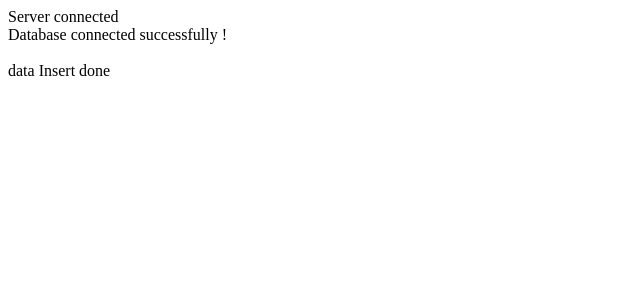
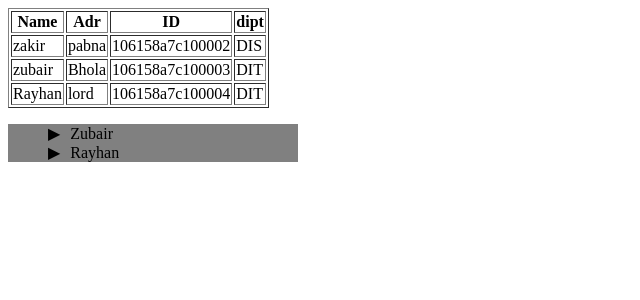
Before and after one commit to aizubair21/php_projects, a PHP site: page /data.php in a window 1280 px wide. Shown: the top 300 px of the page, without its empty margins (0-640 px from the left). Run offline with PHP 8.4, Linux system fonts and the light colour scheme.

Commit message:
practics

```diff
--- a/data.php
+++ b/data.php
@@ -1,65 +1,239 @@
 
   <?php
 
-    $db_name = "myDB";
-    $servername = "localhost";
-    $username = "root";
-    $password = "";
+    // $db_name = "myDB";
+    // $servername = "localhost";
+    // $username = "root";
+    // $password = "";
 
 
-    //connect to mysql databsase
+    // //connect to mysql databsase
 
-    $conn_with_server = mysqli_connect($servername,$username,$password);
-    if ($conn_with_server) {
-      echo "Server connected";
-    } else {
-      echo" connectin failed: " .mysqli_connect_error();
-    };
-    echo'<br>';
+    // $conn_with_server = mysqli_connect($servername,$username,$password);
+    // if ($conn_with_server) {
+    //   echo "Server connected";
+    // } else {
+    //   echo" connectin failed: " .mysqli_connect_error();
+    // };
+    // echo'<br>';
 
 
-    //connect to a database !
+    // //connect to a database !
 
-    $sql_connect_with_database = mysqli_connect($servername,$username,$password,$db_name);
+    // $sql_connect_with_database = mysqli_connect($servername,$username,$password,$db_name);
 
-    if ($sql_connect_with_database) {
-      # code...
-      echo ("Database connected successfully !");
-    } else {echo "database not connected !" .mysqli_connect_error();};
+    // if ($sql_connect_with_database) {
+    //   # code...
+    //   echo ("Database connected successfully !");
+    // } else {echo "database not connected !" .mysqli_connect_error();};
 
 
-    echo'<br>';
+    // echo'<br>';
 
 
-    //sql to creat table into connected Database,
+    // //sql to creat table into connected Database,
 
-    // $sql_table = "CREATE TABLE loginForm (
-    //   id INT(5) UNSIGNED AUTO_INCREMENT PRIMARY KEY,
-    //   f_name VARCHAR(20) NOT NULL,
-    //   email VARCHAR(50) NOT NULL
-    //   )";
-    //   //last cels of table are emiting ",".
+    // // $sql_table = "CREATE TABLE loginForm (
+    // //   id INT(5) UNSIGNED AUTO_INCREMENT PRIMARY KEY,
+    // //   f_name VARCHAR(20) NOT NULL,
+    // //   email VARCHAR(50) NOT NULL
+    // //   )";
+    // //   //last cels of table are emiting ",".
 
-    // if ($sql_connect_with_database->query($sql_table) === true) {
-    //   # code...
-    //   echo "table created ";
-    // } else {
-    //   echo "table is not createde ! as, " .$sql_connect_with_database->error;
-    // };
+    // // if ($sql_connect_with_database->query($sql_table) === true) {
+    // //   # code...
+    // //   echo "table created ";
+    // // } else {
+    // //   echo "table is not createde ! as, " .$sql_connect_with_database->error;
+    // // };
 
 
-    echo'<br>';
+    // echo'<br>';
 
 
-    //sql to insert Data to Database
+    // //sql to insert Data to Database
 
-    $sql_to_insert_data = "INSERT INTO loginForm (f_name, email) VALUE ('zubair3','zubair.mail@gmail.com')";
-    if (mysqli_query($sql_connect_with_database, $sql_to_insert_data)) {
-      # code...
-      echo "data Insert done";
-    } else {
-      echo $sql_connect_with_database->error;
-    }
-    echo'<br>';
+    // // $sql_to_insert_data = "INSERT INTO loginForm (f_name, email) VALUE ('zubair3','zubair.mail@gmail.com')";
+    // // if (mysqli_query($sql_connect_with_database, $sql_to_insert_data)) {
+    // //   # code...
+    // //   echo "data Insert done";
+    // // } else {
+    // //   echo $sql_connect_with_database->error;
+    // // }
+    // // echo'<br>';
+
+
+    $student_into = [
+      $zakir = [
+      "name"=>"zakir",
+      "village"=>"pabna",
+      "id"=>uniqid(10),
+      "dipt"=>"DIS",
+      ],
+      $zubair = [
+        "name"=>"zubair",
+        "village"=>"Bhola",
+        "id"=>uniqid(10),
+        "dipt"=>"DIT",
+      ],
+      $Rayhan = [
+        "name"=>"Rayhan",
+        "village"=> "lord",
+        "id"=>uniqid(10),
+        "dipt"=>"DIT",
+      ],
+    ];
+
+    // array_push($input_name, $zaki,)
+
+;
+
+echo '
+    <table border="1">
+      <tr>
+        <th>Name</th>
+        <th>Adr</th>
+        <th>ID</th>
+        <th>dipt</th>
+      </tr>';
+       foreach ($student_into as $students) {
+      echo '
+      <tr>
+        <td>' .$students["name"]. '</td>
+        <td>' .$students["village"].'</td>
+        <td>' .$students["id"] . '</td>
+        <td>' .$students["dipt"].' </td>
+      </tr>';
+
+      };
+      echo '</table>';
+    // print_r($input_name);
 
   ?>
+
+  <!DOCTYPE html>
+  <html lang="en">
+  <head>
+    <meta charset="UTF-8">
+    <meta http-equiv="X-UA-Compatible" content="IE=edge">
+    <meta name="viewport" content="width=device-width, initial-scale=1.0">
+    <title>Document</title>
+    <script src="https://cdnjs.cloudflare.com/ajax/libs/jquery/3.6.0/jquery.min.js" referrerpolicy="no-referrer"></script>
+
+    <style>
+      /*style hone here*/
+    li {
+      list-style-type: none;
+    }
+    /* .main_h {
+      position: relative;
+    }
+    .main_h::before {
+      content: "";
+      position: absolute;
+      top: 5px;
+      left: -5px;
+      transform: translate(-50%, -50%);
+      width: 5px;
+      height: 5px;
+      background-color: green;
+      border-radius: 5px;
+    } */
+
+
+.main_h {
+  cursor: pointer;
+  -webkit-user-select: none; /* Safari 3.1+ */
+  -moz-user-select: none; /* Firefox 2+ */
+  -ms-user-select: none; /* IE 10+ */
+
+}
+
+.main_h::before {
+  content: "\25B6";
+  color: black;
+  display: inline-block;
+  margin-right: 6px;
+}
+
+.child {
+  display: none;
+}
+
+.active {
+  display: block;
+}
+    </style>
+  </head>
+
+  <body>
+    <ul style="background-color: gray; width:250px">
+      <li class="main_h" > <span>Zubair</span>
+        <ul class="child">
+          <li>Name :</li>
+          <li>class :</li>
+          <li>ID :</li>
+           <li>
+             <div class="main_h">
+              <span >P_addr</span> :
+              <ol class="child">
+                <li>Dist :</li>
+                <li>Sub_dist :</li>
+                <li>Post :</li>
+                <li>Village :</li>
+                <li>Post Code :</li>
+              </ol>
+             </div>
+           </li>
+        </ul>
+      </li>
+      <li class="main_h"> <span>Rayhan</span>
+        <ul class="child">
+          <li>Name: </li>
+          <li> Class :</li>
+          <li> ID :</li>
+          <li class="main_h"> <span>P_addr</span>
+            <ol class="child">
+              <li>Dist :</li>
+              <li>Sub_dist :</li>
+              <li>Post :</li>
+              <li>Village :</li>
+              <li>Post Code :</li>
+            </ol>
+          </li>
+        </ul>
+      </li>
+    </ul>
+  </body>
+
+  <script>
+
+
+  $(()=>{
+   var main = $(".main_h");
+    var i;
+    for (i = 0; i < main.length ; i++) {
+      main[i].addEventListener("click", function () {
+        // this.sibligns(".child").toggle("active");
+        console.log(this);
+
+
+      });
+
+    }
+  });
+    //js gone here
+    // var toggler = document.getElementsByClassName("main_h");
+    // var i;
+
+    // for (i = 0; i < toggler.length; i++) {
+    //   toggler[i].addEventListener("click", function() {
+    //     this.querySelector(".child").classList.toggle("active");
+    //     this.classList.toggle("caret-down");
+    //     console.log(this);
+
+    //   });
+    // }
+
+  </script>
+  </html>
```
Also changed, not shown: test.php (+16 -9 lines).
